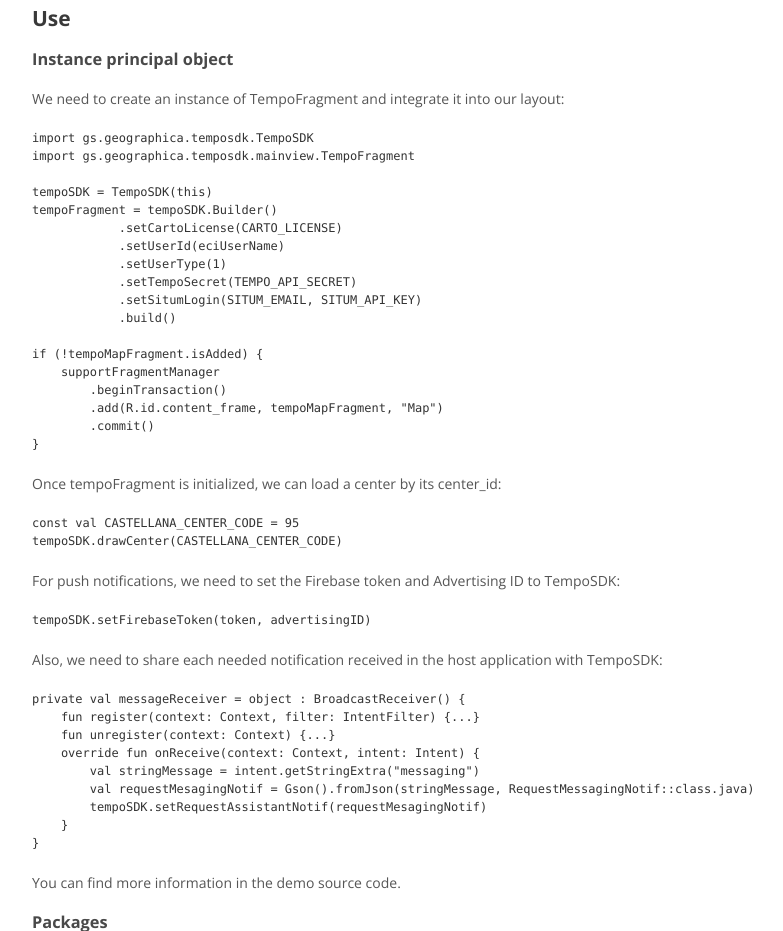
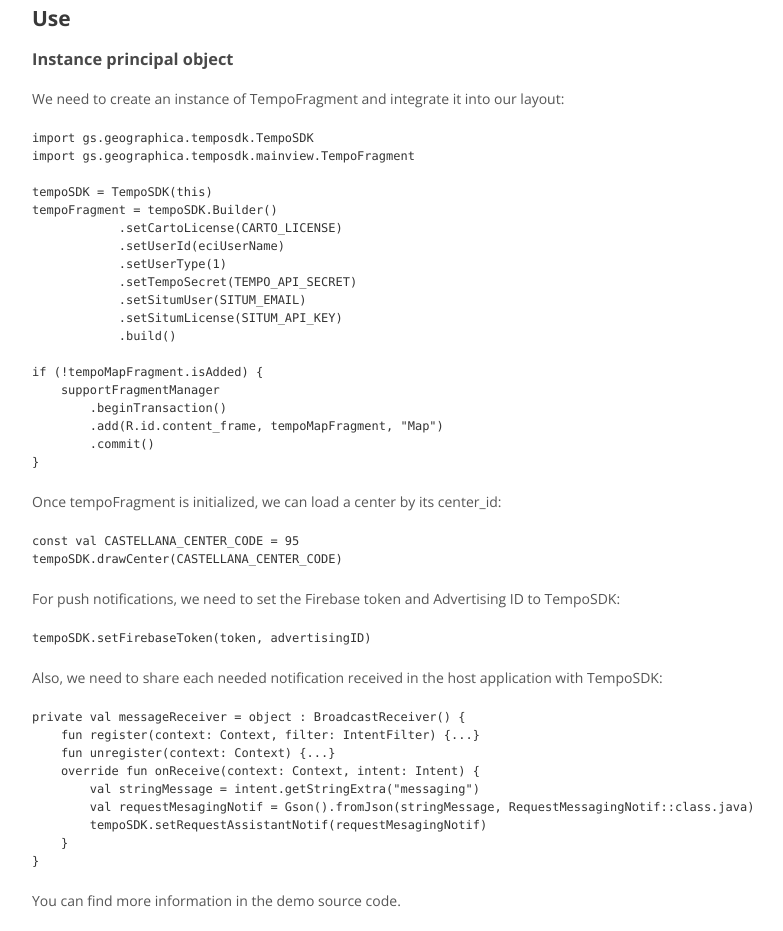
Before and after one commit to CartoDB/tempo-xcframework, a plain HTML site: page documentation/tempo_android_sdk/index.html in a window 1280 px wide. Shown: the part 1580-2511 px from the top of the page, without its empty margins (18-801 px from the left). Drawn offline with nearby package versions, Linux system fonts and the light colour scheme.

Commit message:
Fix Situm credentials setup

```diff
--- a/documentation/tempo_android_sdk/index.html
+++ b/documentation/tempo_android_sdk/index.html
@@ -79,7 +79,8 @@
             .setUserId(eciUserName)
             .setUserType(1)
             .setTempoSecret(TEMPO_API_SECRET)
-            .setSitumLogin(SITUM_EMAIL, SITUM_API_KEY)
+            .setSitumUser(SITUM_EMAIL)
+            .setSitumLicense(SITUM_API_KEY)
             .build()
 
 if (!tempoMapFragment.isAdded) {
```
